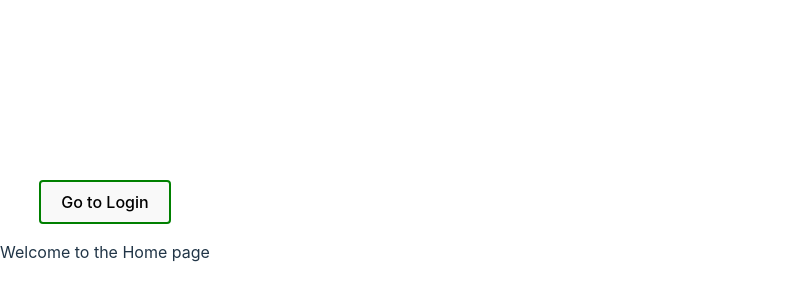
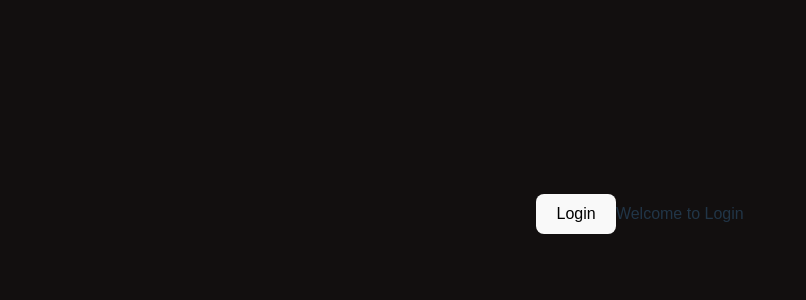
Before and after one commit to kibum-j-kim/spotlight, a React (Vite) app in the folder spotlight/: page / in a window 1280 px wide. Shown: the part 186-486 px from the top of the page, without its empty margins (0-806 px from the left). Built offline with nearby package versions, Linux system fonts and the light colour scheme.

Commit message:
placeholders for login button and main page complete

```diff
--- a/spotlight/src/App.css
+++ b/spotlight/src/App.css
@@ -1,6 +1,6 @@
 body {
     font-family: Arial, sans-serif;
-    background-color: #f0f0f0;
+    background-color: #120f0f;
     margin: 0;
     padding: 0;
     display: flex;
@@ -9,7 +9,7 @@ body {
     height: 100vh;
   }
 
-  .page-container {
+  .centered-page-container {
     background-color: #fff;
     padding: 20px;
     border-radius: 8px;
@@ -19,12 +19,12 @@ body {
     text-align: center;
   }
 
-  .page-container h1 {
+  .centered-page-container h1 {
     color: #333;
     margin-bottom: 20px;
   }
 
-  .page-container p {
+  .centered-page-container p {
     color: #666;
     line-height: 1.5;
   }
--- a/spotlight/src/App.jsx
+++ b/spotlight/src/App.jsx
@@ -1,38 +1,32 @@
 import { Route, Routes, useNavigate } from "react-router-dom";
-import Login from "./pages/Login";
+import Main from "./pages/Main";
+import './App.css';
+
 
 const Button = () => {
     const navigate = useNavigate();
 
     const handleClick = () => {
-    navigate("/login");
+        navigate("/main");
     };
 
     return (
         <button
             onClick={handleClick}
-      style={{
-        padding: "10px 20px",
-        fontSize: "16px",
-        cursor: "pointer",
-        outline: "none",
-        border: "2px solid green",
-        borderRadius: "4px",
-        marginTop: "16px",
-        marginBottom: "16px",
-      }}
         >
-      Go to Login
+            Login
         </button>
     );
 };
 
 const App = () => (
     <div style={{ textAlign: "center" }}>
+
+        <Routes>
+            <Route path="/" element={<div>
                 <Button />
-    <Routes>
-      <Route path="/" element={<div>Welcome to the Home page</div>} />
-      <Route path="/login" element={<Login />} />
+                Welcome to Login</div>} />
+            <Route path="/main" element={<Main />} />
         </Routes>
     </div>
 );
--- a/spotlight/src/pages/Login.jsx
+++ /dev/null
@@ -1,11 +0,0 @@
-const Login = () => {
-	return (
-        <div>
-            <h1>Login Page</h1>
-            {/* <CreateUser />
-            */}
-        </div>
-    );
-};
-
-export default Login;
--- /dev/null
+++ b/spotlight/src/pages/Main.jsx
@@ -0,0 +1,9 @@
+const Main = () => {
+	return (
+        <div>
+            <h1>Main Page Place Holder</h1>
+        </div>
+    );
+};
+
+export default Main;
```
Lines whose indentation alone changed are shown as unchanged.
